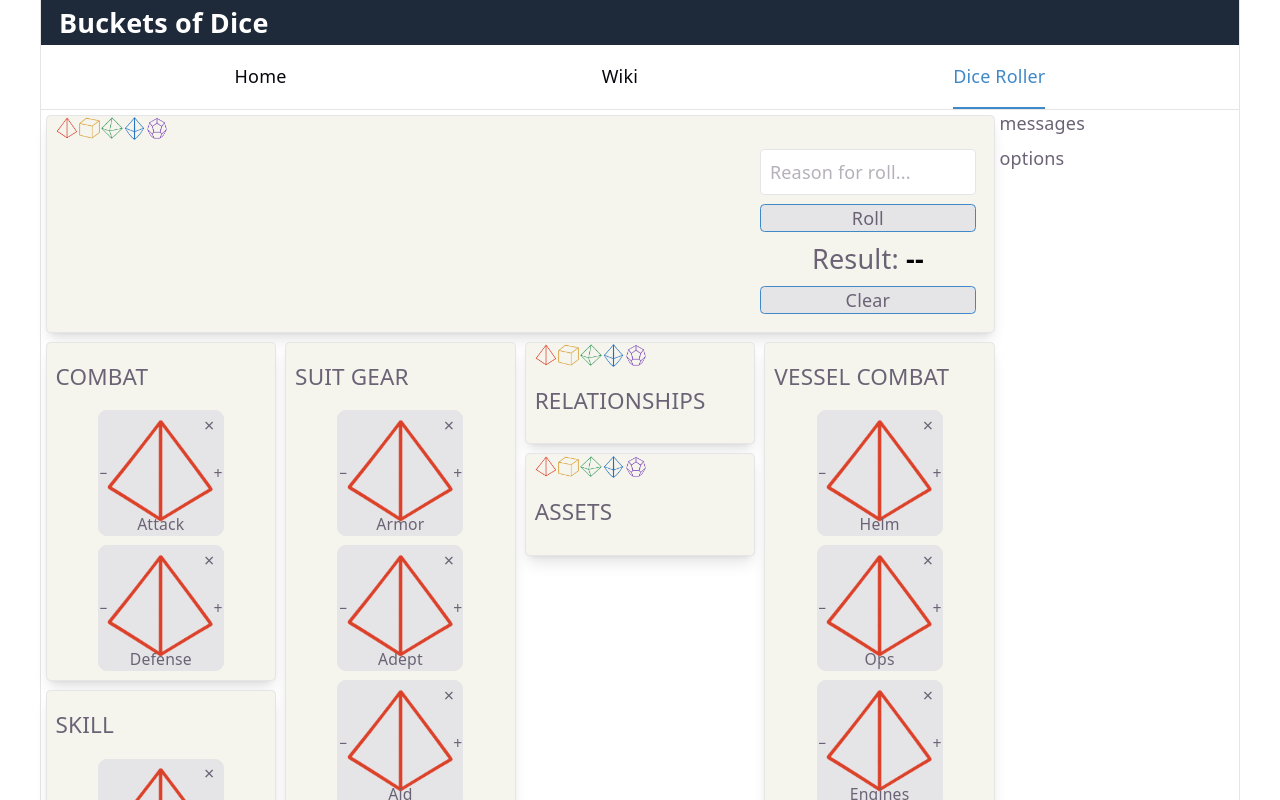
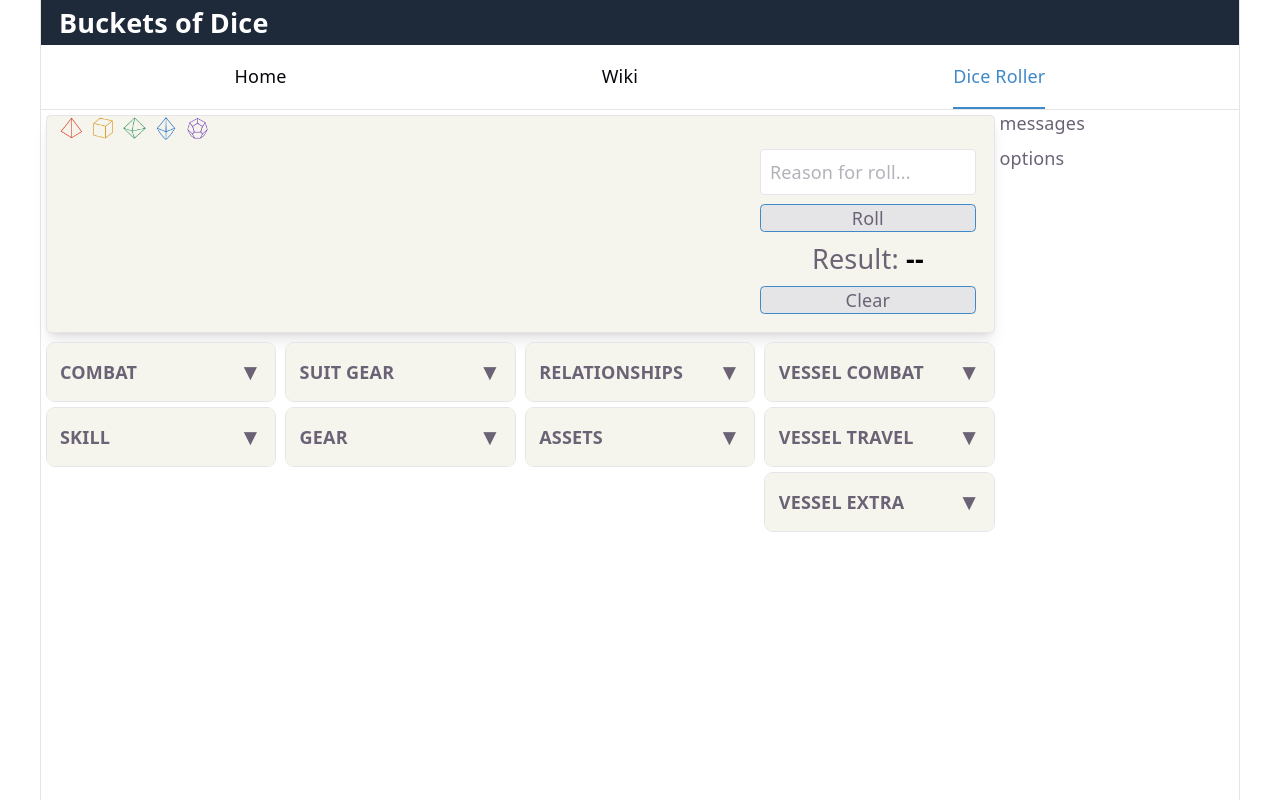
Before and after one commit to jairusaurus-rex/buckets-of-dice, a React (Vite) app: page /dice-app in a window 1280 px wide. Shown: the top 800 px of the page. Built offline with nearby package versions, Linux system fonts and the light colour scheme.

Commit message:
feat: add Accordion component and integrate it into DiceRollerMainLayout for better organization of dice categories

```diff
--- /dev/null
+++ b/src/components/commons/Accordion.tsx
@@ -0,0 +1,50 @@
+import { useState, type ReactNode } from "react";
+
+interface AccordionProps {
+  title: string;
+  children: ReactNode;
+  defaultOpen?: boolean;
+}
+
+export default function Accordion({
+  title,
+  children,
+  defaultOpen = false,
+}: AccordionProps) {
+  const [isOpen, setIsOpen] = useState(defaultOpen);
+
+  return (
+    <div className="w-full overflow-hidden rounded-lg border border-[var(--border)]">
+      {/* Title / button */}
+      <button
+        type="button"
+        onClick={() => setIsOpen((open) => !open)}
+        className="flex w-full items-center justify-between bg-[var(--code-bg)] p-3 text-left font-semibold transition-colors hover:bg-[var(--accent-bg)] "
+      >
+        <span>{title}</span>
+
+        {/* Arrow */}
+        <span
+          className={`text-xl transition-transform duration-300 ${
+            isOpen ? "rotate-180" : ""
+          }`}
+        >
+          ▼
+        </span>
+      </button>
+
+      {/* Content */}
+      <div
+        className={`grid transition-all duration-300 ease-in-out ${
+          isOpen ? "grid-rows-[1fr]" : "grid-rows-[0fr]"
+        }`}
+      >
+        <div className="overflow-hidden">
+          <div className="p-0 m-0">
+            {children}
+          </div>
+        </div>
+      </div>
+    </div>
+  );
+}
--- a/src/index.css
+++ b/src/index.css
@@ -7,8 +7,8 @@
   --border: #e5e4e7;
   --code-bg: hwb(52 93% 4%);
   --accent: #4089C9;
-  --accent-bg: rgba(170, 59, 255, 0.1);
-  --accent-border: rgba(170, 59, 255, 0.5);
+  --accent-bg: rgba(64, 137, 201, 0.1);
+  --accent-border: rgba(64, 137, 201, 0.5);
   --social-bg: rgba(244, 243, 236, 0.5);
   --hover: black;
   --muted: #a9a6b0;
@@ -43,8 +43,9 @@
     --bg: #16171d;
     --border: #2e303a;
     --code-bg: #1f2028;
-    --accent-bg: rgba(192, 132, 252, 0.15);
-    --accent-border: rgba(192, 132, 252, 0.5);
+    --accent: #4089C9;
+    --accent-bg: rgba(64, 137, 201, 0.15);
+    --accent-border: rgba(64, 137, 201, 0.5);
     --social-bg: rgba(47, 48, 58, 0.5);
     --hover: white;
     --muted: #9ca3af;
@@ -83,20 +84,24 @@ h1 {
   font-size: 56px;
   letter-spacing: -1.68px;
   margin: 32px 0;
+
   @media (max-width: 1024px) {
     font-size: 36px;
     margin: 20px 0;
   }
 }
+
 h2 {
   font-size: 24px;
   line-height: 118%;
   letter-spacing: -0.24px;
   margin: 0 0 8px;
+
   @media (max-width: 1024px) {
     font-size: 20px;
   }
 }
+
 p {
   margin: 0;
 }
--- a/src/pages/dice-roller/AddDiceByRank.tsx
+++ b/src/pages/dice-roller/AddDiceByRank.tsx
@@ -13,7 +13,7 @@ type AddDiceByRankProps = {
 export const AddDiceByRank = ({ addDice }: AddDiceByRankProps) => {
     return (
         <div className="p-0 m-0 text-sm ">
-            <span >
+            <span className="py-0 px-1">
                 <img role="button"
                     onClick={() => addDice(4)}
                     src={d4}
@@ -21,7 +21,7 @@ export const AddDiceByRank = ({ addDice }: AddDiceByRankProps) => {
                     className="cursor-pointer h-5 w-5 inline-block"
                 />
             </span>
-            <span >
+            <span  className="py-0 px-1">
                 <img role="button"
                     onClick={() => addDice(6)}
                     src={d6}
@@ -29,7 +29,7 @@ export const AddDiceByRank = ({ addDice }: AddDiceByRankProps) => {
                     className="cursor-pointer h-5 w-5 inline-block"
                 />
             </span>
-            <span >
+            <span  className="py-0 px-1">
                 <img role="button"
                     onClick={() => addDice(8)}
                     src={d8}
@@ -37,7 +37,7 @@ export const AddDiceByRank = ({ addDice }: AddDiceByRankProps) => {
                     className="cursor-pointer h-5 w-5 inline-block"
                 />
             </span>
-            <span >
+            <span className="py-0 px-1" >
                 <img role="button"
                     onClick={() => addDice(10)}
                     src={d10}
@@ -45,7 +45,7 @@ export const AddDiceByRank = ({ addDice }: AddDiceByRankProps) => {
                     className="cursor-pointer h-5 w-5 inline-block"
                 />
             </span>
-            <span >
+            <span className="py-0 px-1" >
                 <img role="button"
                     onClick={() => addDice(12)}
                     src={d12}
--- a/src/pages/dice-roller/DiceCategory.tsx
+++ b/src/pages/dice-roller/DiceCategory.tsx
@@ -14,7 +14,7 @@ export const DiceCategory = ({ category, canEdit = true }: DiceCategoryProps) =>
     const { dispatch, diceGroup } = useDiceRoller();
     const index = diceGroup.findIndex((group) => group.id === category)
     let dice: DiceType[] = [];
-    let title: string= ""
+    let title: string = ""
     if (index >= 0) {
         dice = diceGroup[index].diceList
         title = diceGroup[index].title
@@ -40,15 +40,10 @@ export const DiceCategory = ({ category, canEdit = true }: DiceCategoryProps) =>
     }
 
     return (
-        <div className="w-full p-1 m-0">
-            <div className="w-full rounded shadow-lg pt-0 px-2 pb-2 bg-[var(--code-bg)] border border-[var(--border)]">
+        <div className="w-full p-1 m-0 bg-[var(--code-bg)] ">
             {
-                    canEdit && <AddDiceByRank addDice={handleAddDice} />
+                canEdit && <div className="p-1"><AddDiceByRank addDice={handleAddDice} /></div>
             }
-
-                <div className="text-left text-xl my-4">
-                    {title}
-                </div>
             <div className="flex flex-col items-center justify-center gap-2">
 
                 {dice.map((die) => (
@@ -67,6 +62,5 @@ export const DiceCategory = ({ category, canEdit = true }: DiceCategoryProps) =>
                 ))}
             </div>
         </div>
-        </div>
     );
 }
--- a/src/pages/dice-roller/DiceRollerMainLayout.tsx
+++ b/src/pages/dice-roller/DiceRollerMainLayout.tsx
@@ -1,5 +1,6 @@
 //import { useState } from "react";
 //import { Modal } from "../../components/commons/Modal";
+import Accordion from "../../components/commons/Accordion";
 import { DiceCategories } from "../../data-types/enums/dice-categories-enum";
 import { DiceCategory } from "./DiceCategory";
 import { DicePool } from "./DicePool";
@@ -15,21 +16,57 @@ export const DiceRollerMainLayout = () => {
           <DicePool category={DiceCategories.POOL} />
           <div className="p-0 m-0 grid grid-cols-4 gap-0">
             <div className="col-span-1 ">
+              <div className="m-1">
+                <Accordion title={DiceCategories.COMBAT} >
                   <DiceCategory category={DiceCategories.COMBAT} canEdit={false} />
-                <DiceCategory category={DiceCategories.SKILL} canEdit={false}  />
+                </Accordion>
+              </div>
+              <div className="m-1">
+                <Accordion title={DiceCategories.SKILL} >
+                  <DiceCategory category={DiceCategories.SKILL} canEdit={false} />
+                </Accordion>
+              </div>
             </div>
             <div className="col-span-1 ">
-                <DiceCategory category={DiceCategories.SUIT_GEAR} canEdit={false}  />
+              <div className="m-1">
+                <Accordion title={DiceCategories.SUIT_GEAR} >
+                  <DiceCategory category={DiceCategories.SUIT_GEAR} canEdit={false} />
+                </Accordion>
+              </div>
+              <div className="m-1">
+                <Accordion title={DiceCategories.NON_SUIT_GEAR} >
                   <DiceCategory category={DiceCategories.NON_SUIT_GEAR} />
+                </Accordion>
+              </div>
             </div>
             <div className="col-span-1 ">
+              <div className="m-1">
+                <Accordion title={DiceCategories.RELATIONSHIPS} >
                   <DiceCategory category={DiceCategories.RELATIONSHIPS} />
+                </Accordion>
+              </div>
+              <div className="m-1">
+                <Accordion title={DiceCategories.ASSETS} >
                   <DiceCategory category={DiceCategories.ASSETS} />
+                </Accordion>
+              </div>
             </div>
             <div className="col-span-1 ">
-                <DiceCategory category={DiceCategories.VESSEL_COMBAT} canEdit={false}  />
-                <DiceCategory category={DiceCategories.VESSEL_TRAVEL} canEdit={false}  />
-                <DiceCategory category={DiceCategories.VESSEL_EXTRA}  />
+              <div className="m-1">
+                <Accordion title={DiceCategories.VESSEL_COMBAT} >
+                  <DiceCategory category={DiceCategories.VESSEL_COMBAT} canEdit={false} />
+                </Accordion>
+              </div>
+              <div className="m-1">
+                <Accordion title={DiceCategories.VESSEL_TRAVEL} >
+                  <DiceCategory category={DiceCategories.VESSEL_TRAVEL} canEdit={false} />
+                </Accordion>
+              </div>
+              <div className="m-1">
+                <Accordion title={DiceCategories.VESSEL_EXTRA} >
+                  <DiceCategory category={DiceCategories.VESSEL_EXTRA} />
+                </Accordion>
+              </div>
             </div>
           </div>
         </div>
```
Lines whose indentation alone changed are shown as unchanged.
